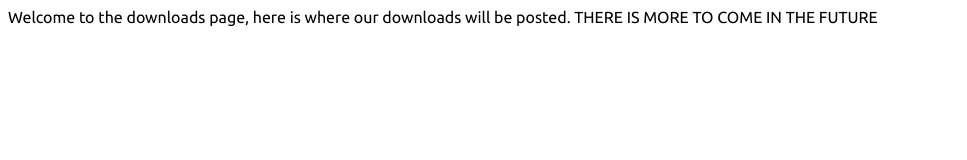
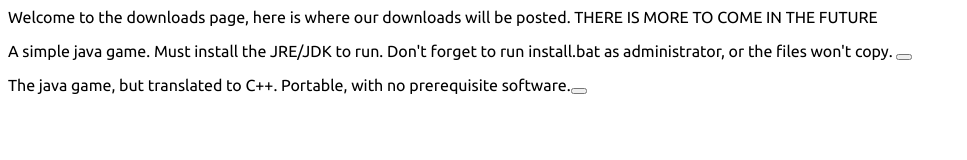
Before and after one commit to jheitz223/devteam-website, a plain HTML site: page DownloadspageWIP.html in a window 1280 px wide. Shown: the whole page, without its empty margins (0-967 px from the left). Drawn offline with Linux system fonts and the light colour scheme.

Commit message:
download kinda button

```diff
--- a/DownloadspageWIP.html
+++ b/DownloadspageWIP.html
@@ -4,5 +4,12 @@
         <link rel="stylesheet" type="text/css" href="DownloadspageWIP.css" />
     <body>
       <p>Welcome to the downloads page, here is where our downloads will be posted. THERE IS MORE TO COME IN THE FUTURE</p>
+      <p>A simple java game. Must install the JRE/JDK to run. Don't forget to run install.bat as administrator, or the files won't copy. <button>
+
+</button></p>
+<p>The java game, but translated to C++. Portable, with no prerequisite software.<button>
+
+
+
     </body>
 </html>
```
